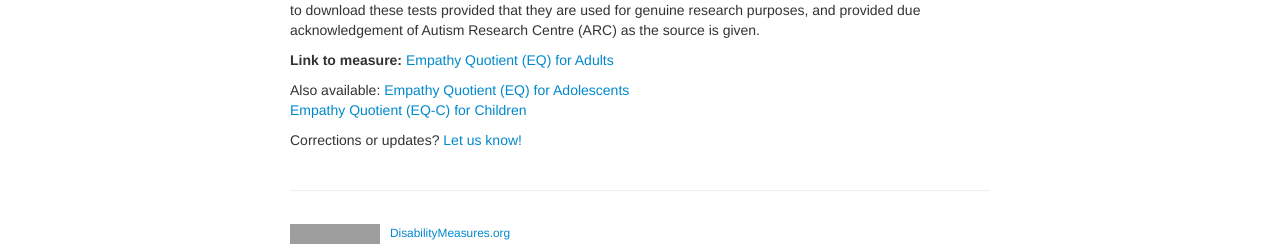
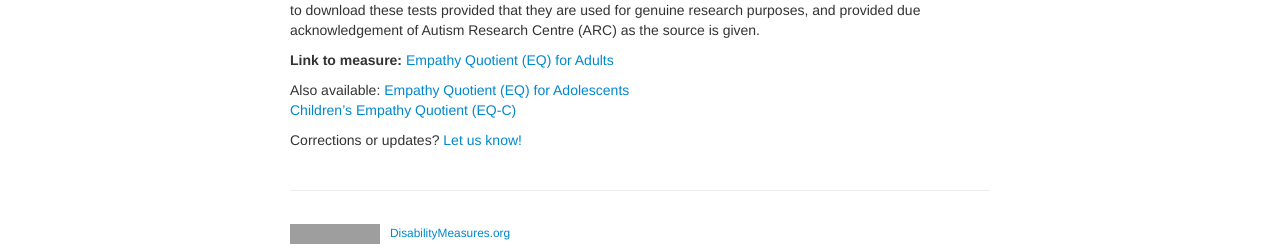
Before and after one commit to mjmaenner/disabilitymeasures, a Jekyll site: the page built from EQ-Adult/index.md, in a window 1280 px wide. Shown: the part 1072-1323 px from the top of the page. Built offline with Jekyll 4.4.1, drawn with Linux system fonts in a browser that asks for light colours; grey boxes are pictures that could not be loaded.

Commit message:
updated eqc link

```diff
--- a/EQ-Adult/index.md
+++ b/EQ-Adult/index.md
@@ -39,6 +39,6 @@ Lawrence, E. J., Shaw, P., Baker, D., Baron-Cohen, S., & David, A. S. (2004). Me
 
 Also available:
 [Empathy Quotient (EQ) for Adolescents](https://disabilitymeasures.org/EQ-Adol)
-[Empathy Quotient (EQ-C) for Children](insert-https://disabilitymeasures.org/EQ-C)
+[Children's Empathy Quotient (EQ-C)](http://disabilitymeasures.org/EQC/)
 
 Corrections or updates? [Let us know!](http://disabilitymeasures.org/contact)
```
